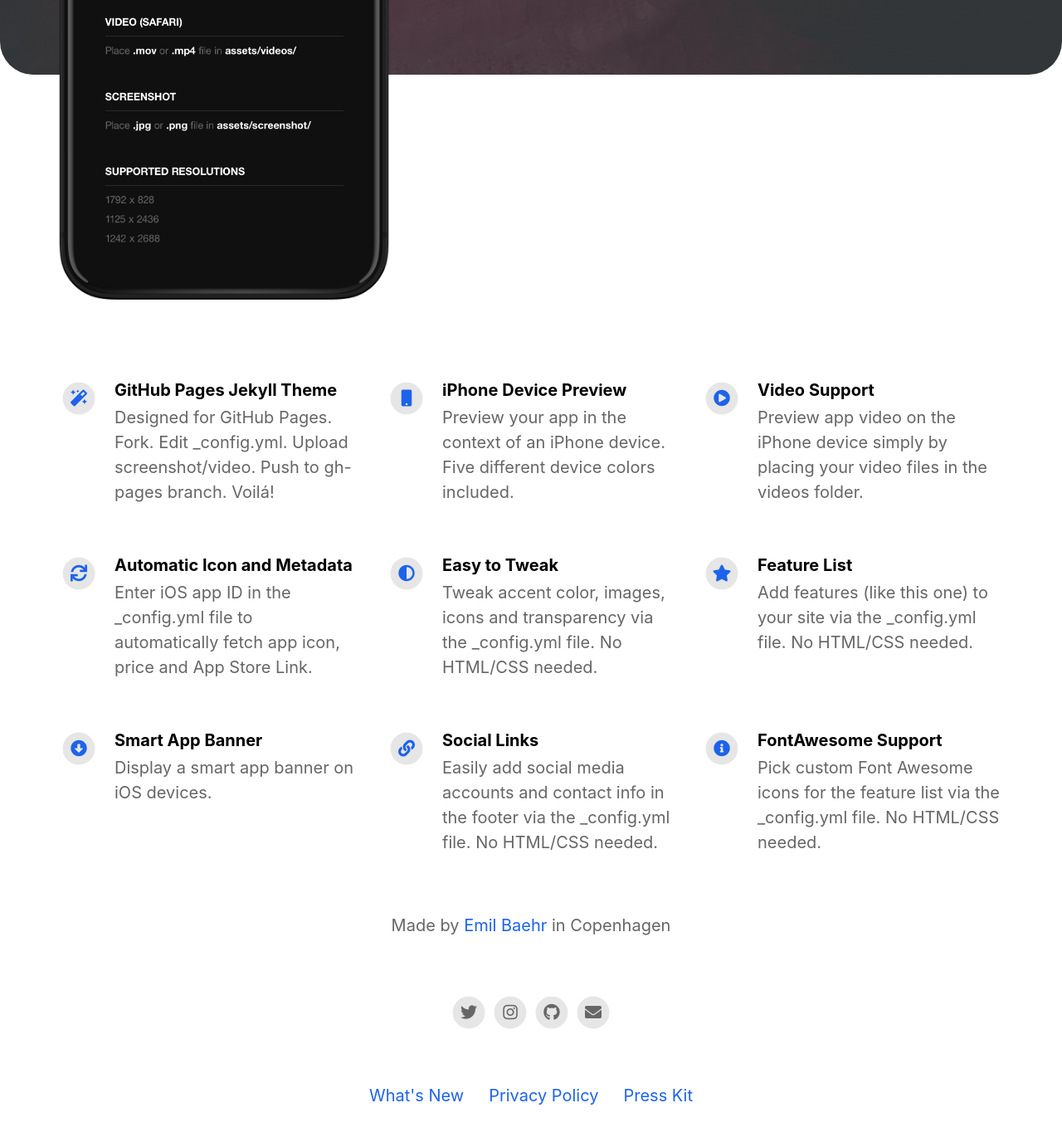
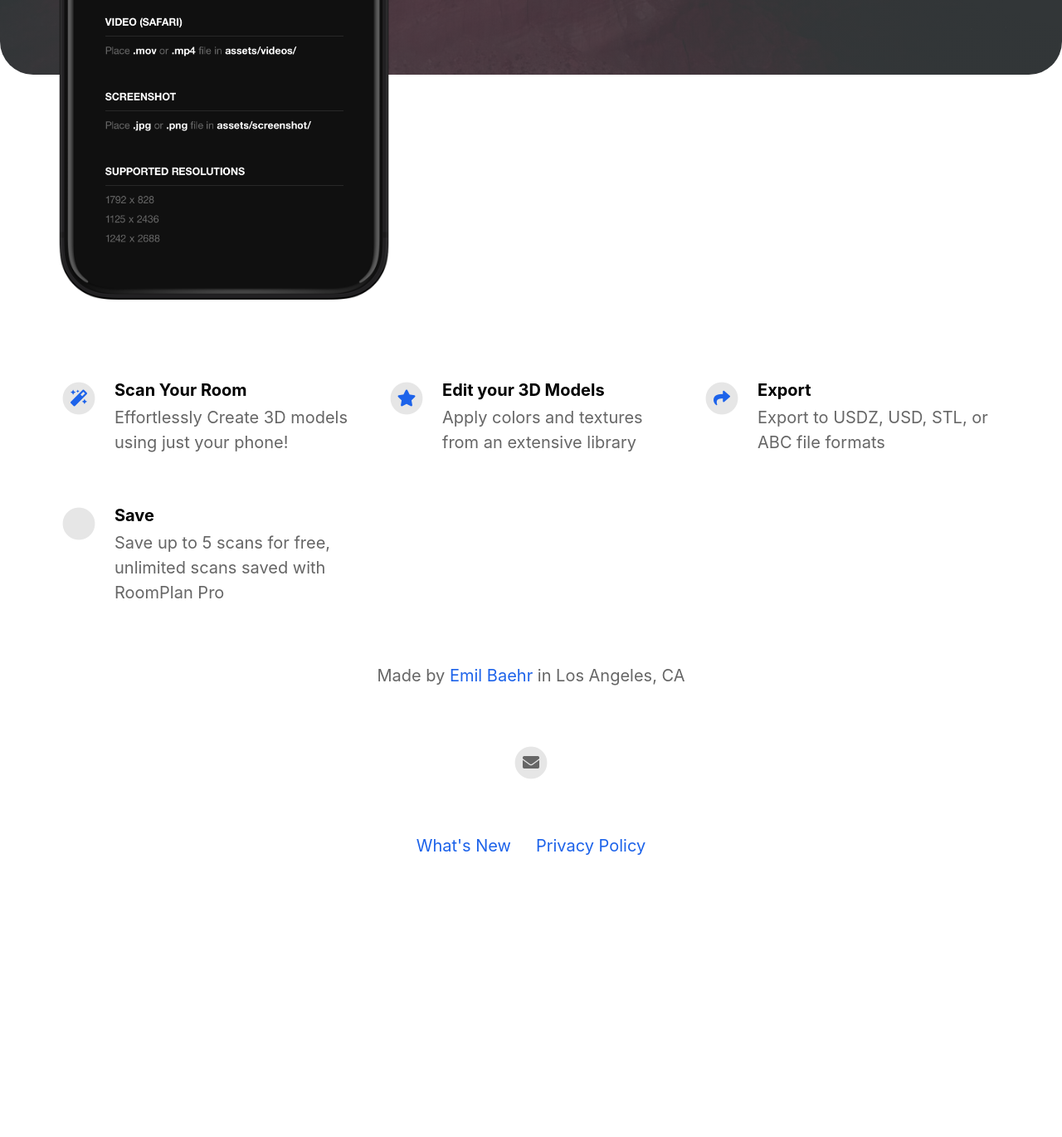
Before and after one commit to mtthanover/room-plan-website, a Jekyll site: the page built from index.html, in a window 1280 px wide and 1400 px high, scrolled down 624 px. Shown: the top 1370 px of the window at 83% size. Built offline with Jekyll 4.4.1, drawn with Linux system fonts in a browser that asks for light colours; nearby versions of some CDN libraries; after the commit the page ends 1723 px from its top, so only the background shows below that; some of the changed text lies outside the part shown.

Commit message:
Update _config.yml

```diff
--- a/_config.yml
+++ b/_config.yml
@@ -2,19 +2,18 @@
 page_title                                :                                           # Automatically populates with app name if not set and if iOS app ID is set. Otherwise enter manually.
 
 # App Info
-ios_app_id                                : 1234793120                                # Required. Enter iOS app ID to automatically populate name, price and icons (e.g. 718043190).
+ios_app_id                                : 1658425563                                # Required. Enter iOS app ID to automatically populate name, price and icons (e.g. 718043190).
 ios_app_country                           : us                                        # Required outside USA. Enter 2 letter country code as in https://en.wikipedia.org/wiki/ISO_3166-1_alpha-2
 
 appstore_link                             :                                           # Automatically populates if not set and if iOS app ID is set. Otherwise enter manually.
 playstore_link                            :                                           # Enter Google Play Store URL.
-presskit_download_link                    : https://emilbaehr.com                                          # Enter a link to downloadable file or (e.g. public Dropbox link to a .zip file).
+presskit_download_link                    :                                            # Enter a link to downloadable file or (e.g. public Dropbox link to a .zip file).
                                                                                       # Or upload your press kit file to assets and set path accordingly (e.g. "assets/your_press_kit.zip").
 
-app_icon                                  : # assets/appicon.png                      # Automatically populates if not set and if iOS app ID is set.  Otherwise enter path to icon file manually.
+app_icon                                  :                                          # Automatically populates if not set and if iOS app ID is set.  Otherwise enter path to icon file manually.
 app_name                                  :                                           # Automatically populates if not set and if iOS app ID is set.  Otherwise enter manually.
 app_price                                 :                                           # Automatically populates if not set and if iOS app ID is set.  Otherwise enter manually.
-app_description                           : Write a short tagline for your app.
-
+app_description                           : Turn your space into a 3d Model!
 enable_smart_app_banner                   : true                                      # Set to true to show a smart app banner at top of page on mobile devices.
 
 
@@ -22,12 +21,12 @@ enable_smart_app_banner                   : true
 # Information About Yourself
 your_name                                 : Emil Baehr
 your_link                                 : https://emilbaehr.com
-your_city                                 : Copenhagen
-email_address                             : emil.baehr@gmail.com
+your_city                                 : Los Angeles, CA
+email_address                             : roomplan3dscanner@gmail.com
 facebook_username                         :
-instagram_username                        : ebaehr
-twitter_username                          : ebaehr
-github_username                           : emilbaehr
+instagram_username                        :
+twitter_username                          :
+github_username                           :
 youtube_username                          :
 
 
@@ -35,45 +34,21 @@ youtube_username                          :
 # Feature List                            Edit, add or remove features to be presented.
 features                                  :
 
-  - title                                 : GitHub Pages Jekyll Theme
-    description                           : Designed for GitHub Pages. Fork. Edit _config.yml. Upload screenshot/video. Push to gh-pages branch. Voilá!
+  - title                                 : Scan Your Room
+    description                           : Effortlessly Create 3D models using just your phone!
     fontawesome_icon_name                 : magic
 
-  - title                                 : iPhone Device Preview
-    description                           : Preview your app in the context of an iPhone device. Five different device colors included.
-    fontawesome_icon_name                 : mobile
-
-  - title                                 : Video Support
-    description                           : Preview app video on the iPhone device simply by placing your video files in the videos folder.
-    fontawesome_icon_name                 : play-circle
-
-  - title                                 : Automatic Icon and Metadata
-    description                           : Enter iOS app ID in the _config.yml file to automatically fetch app icon, price and App Store Link.
-    fontawesome_icon_name                 : sync
-
-  - title                                 : Easy to Tweak
-    description                           : Tweak accent color, images, icons and transparency via the _config.yml file. No HTML/CSS needed.
-    fontawesome_icon_name                 : adjust
-
-  - title                                 : Feature List
-    description                           : Add features (like this one) to your site via the _config.yml file. No HTML/CSS needed.
+  - title                                 : Edit your 3D Models
+    description                           : Apply colors and textures from an extensive library
     fontawesome_icon_name                 : star
 
-  - title                                 : Smart App Banner
-    description                           : Display a smart app banner on iOS devices.
-    fontawesome_icon_name                 : arrow-alt-circle-down
+  - title                                 : Export
+    description                           : Export to USDZ, USD, STL, or ABC file formats
+    fontawesome_icon_name                 : share
 
-  - title                                 : Social Links
-    description                           : Easily add social media accounts and contact info in the footer via the _config.yml file. No HTML/CSS needed.
-    fontawesome_icon_name                 : link
-
-  - title                                 : FontAwesome Support
-    description                           : Pick custom Font Awesome icons for the feature list via the _config.yml file. No HTML/CSS needed.
-    fontawesome_icon_name                 : info-circle
-
-  - title                                 : # New Feature Title
-    description                           : # New Feature Description
-    fontawesome_icon_name                 : # Enter Font Awesome icon name (e.g. star). Find icons on fontawesome.com/icons.
+  - title                                 : Save
+    description                           : Save up to 5 scans for free, unlimited scans saved with RoomPlan Pro
+    fontawesome_icon_name                 : bookmark-o
 
 
 
```
